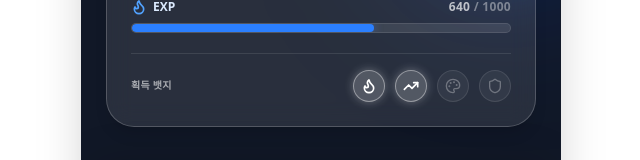
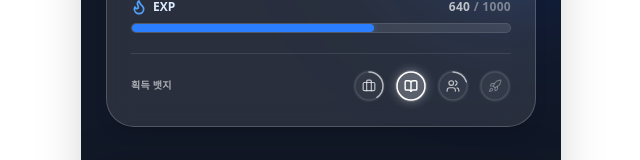
Before and after one commit to dami9133/catchup, a Next.js app: page /dashboard in a window 1280 px wide. Shown: the part 173-333 px from the top of the page, without its empty margins (319-959 px from the left). Built offline with nearby package versions, Linux system fonts and the light colour scheme.

Commit message:
[Auto] Feat: Enhance Badge UI with dynamic progress and matching quest icons

```diff
--- a/src/app/dashboard/page.tsx
+++ b/src/app/dashboard/page.tsx
@@ -1,7 +1,7 @@
 'use client';
 
 import { useState, useEffect, useRef } from 'react';
-import { Flame, TrendingUp, Sparkles, Video, Lock, Unlock, Map as MapIcon, Gem, ChevronRight, ChevronLeft, ChevronDown, PlayCircle, Building2, Clock, Link as LinkIcon, X, ArrowRight, Palette, Shield, CheckCircle, Target, Award } from 'lucide-react';
+import { Flame, TrendingUp, Sparkles, Video, Lock, Unlock, Map as MapIcon, Gem, ChevronRight, ChevronLeft, ChevronDown, PlayCircle, Building2, Clock, Link as LinkIcon, X, ArrowRight, Briefcase, BookOpen, Users, Rocket, Target, CheckCircle } from 'lucide-react';
 import Link from 'next/link';
 
 type JobCategory = 'recommended' | 'popular';
@@ -108,10 +108,17 @@ export default function DashboardPage() {
   const TRENDING_JOBS = ['데이터 분석가', 'AI 프롬프트 엔지니어', '그로스 해커', '콘텐츠 마케터', 'UX/UI 디자이너'];
 
   const TODAY_QUESTS = [
-    { id: 1, title: '관심 직무 1개 케이스 스터디 작성', category: '포트폴리오', exp: 120, icon: Palette, color: 'text-purple-500', bg: 'bg-purple-50' },
-    { id: 2, title: '현직자 멘토에게 질문 남기기', category: '네트워킹', exp: 80, icon: Sparkles, color: 'text-blue-500', bg: 'bg-blue-50' },
-    { id: 3, title: '직무 관련 아티클 3개 읽기', category: '지식 습득', exp: 50, icon: Target, color: 'text-emerald-500', bg: 'bg-emerald-50' },
-    { id: 4, title: '이력서 초안 작성 후 AI 피드백 받기', category: '이력서 점검', exp: 200, icon: CheckCircle, color: 'text-red-500', bg: 'bg-red-50' },
+    { id: 1, title: '관심 직무 1개 케이스 스터디 작성', category: '포트폴리오', exp: 120, icon: Briefcase, color: 'text-purple-500', bg: 'bg-purple-50' },
+    { id: 2, title: '현직자 멘토에게 질문 남기기', category: '네트워킹', exp: 80, icon: Users, color: 'text-blue-500', bg: 'bg-blue-50' },
+    { id: 3, title: '직무 관련 아티클 3개 읽기', category: '직무 학습', exp: 50, icon: BookOpen, color: 'text-emerald-500', bg: 'bg-emerald-50' },
+    { id: 4, title: '미니 인턴십 지원하기', category: '실전 경험', exp: 200, icon: Rocket, color: 'text-red-500', bg: 'bg-red-50' },
+  ];
+
+  const BADGE_PROGRESS = [
+    { id: 'portfolio', name: '포트폴리오', count: 2, total: 5, icon: Briefcase, color: '#A855F7' },
+    { id: 'learning', name: '직무 학습', count: 5, total: 5, icon: BookOpen, color: '#10B981' },
+    { id: 'networking', name: '네트워킹', count: 1, total: 5, icon: Users, color: '#3B82F6' },
+    { id: 'experience', name: '실전 경험', count: 0, total: 5, icon: Rocket, color: '#EF4444' }
   ];
 
   const recommendedJobs = userPersona?.jobs || ['콘텐츠 마케터', '그로스 해커'];
@@ -168,20 +175,44 @@ export default function DashboardPage() {
           <div className="relative z-10 border-t border-white/10 pt-4 flex items-center justify-between">
             <span className="text-white/60 text-[10px] font-extrabold tracking-wide">획득 뱃지</span>
             <div className="flex gap-2.5">
-              {/* 활성화된 뱃지 */}
-              <div className="w-8 h-8 rounded-full bg-white/20 border border-white/40 flex items-center justify-center shadow-[0_0_10px_rgba(255,255,255,0.3)]">
-                <Flame className="w-4 h-4 text-white" strokeWidth={2.5} />
-              </div>
-              <div className="w-8 h-8 rounded-full bg-white/20 border border-white/40 flex items-center justify-center shadow-[0_0_10px_rgba(255,255,255,0.3)]">
-                <TrendingUp className="w-4 h-4 text-white" strokeWidth={2.5} />
-              </div>
-              {/* 비활성화된 뱃지 */}
-              <div className="w-8 h-8 rounded-full bg-white/5 border border-white/10 flex items-center justify-center">
-                <Palette className="w-4 h-4 text-white/30" strokeWidth={2} />
-              </div>
-              <div className="w-8 h-8 rounded-full bg-white/5 border border-white/10 flex items-center justify-center">
-                <Shield className="w-4 h-4 text-white/30" strokeWidth={2} />
-              </div>
+              {BADGE_PROGRESS.map((badge) => {
+                const isCompleted = badge.count === badge.total;
+                const isStarted = badge.count > 0;
+                const radius = 14;
+                const circumference = 2 * Math.PI * radius;
+                const fillPercentage = (badge.count / badge.total) * 100;
+                const offset = circumference - (fillPercentage / 100) * circumference;
+                const BadgeIcon = badge.icon;
+
+                return (
+                  <div key={badge.id} className="relative w-8 h-8 rounded-full flex items-center justify-center bg-white/5">
+                    {/* SVG Progress Ring */}
+                    <svg className="absolute inset-0 w-full h-full -rotate-90 pointer-events-none">
+                      {/* Background circle */}
+                      <circle cx="50%" cy="50%" r={radius} className="stroke-white/10" strokeWidth="1.5" fill="none" />
+                      {/* Progress circle */}
+                      {isStarted && (
+                        <circle
+                          cx="50%"
+                          cy="50%"
+                          r={radius}
+                          className={isCompleted ? "stroke-white" : "stroke-white/60"}
+                          strokeWidth="1.5"
+                          fill="none"
+                          strokeDasharray={circumference}
+                          strokeDashoffset={offset}
+                          strokeLinecap="round"
+                          style={{ transition: 'stroke-dashoffset 0.5s ease-in-out' }}
+                        />
+                      )}
+                    </svg>
+                    {/* Icon */}
+                    <div className={`relative z-10 flex items-center justify-center w-full h-full rounded-full ${isCompleted ? 'bg-white/20 shadow-[0_0_10px_rgba(255,255,255,0.3)]' : ''}`}>
+                      <BadgeIcon className={`w-3.5 h-3.5 ${isCompleted ? 'text-white' : (isStarted ? 'text-white/70' : 'text-white/30')}`} strokeWidth={isCompleted ? 2.5 : 2} />
+                    </div>
+                  </div>
+                );
+              })}
             </div>
           </div>
         </div>
```
